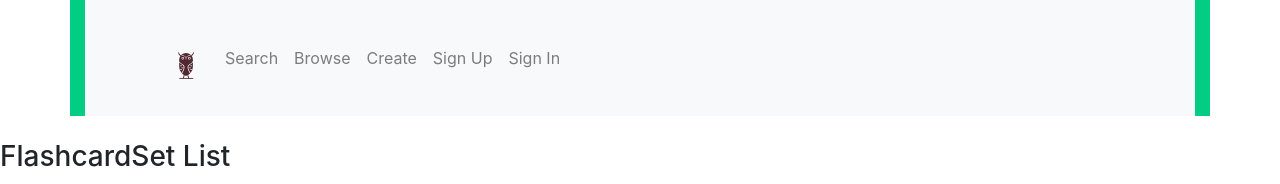
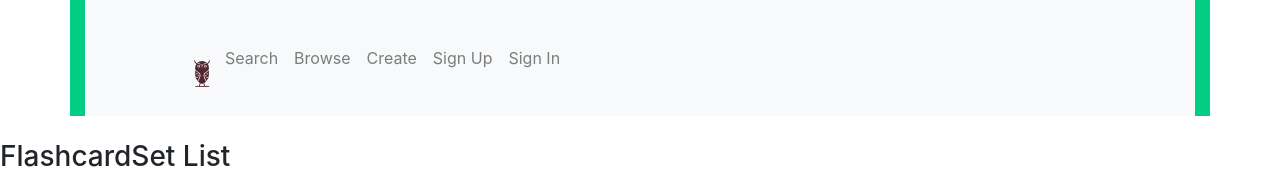
Before and after one commit to panzerama/Dex, a React (Create React App) app: page / in a window 1280 px wide. Shown: the top 184 px of the page. Built offline with nearby package versions, Linux system fonts and the light colour scheme.

Commit message:
Updated image in navbar
Trying to position text and logo size.

```diff
--- a/src/components/navbar.component.js
+++ b/src/components/navbar.component.js
@@ -11,14 +11,13 @@ export default class Navbar extends Component {
             <div className="container">
                 <nav className="navbar navbar-expand-lg navbar-light bg-light">
                     <a class="navbar-brand" target="_blank">
-                    <Logo width="170" height="105" alt="" />
-
+                        <Link to="/" className="nav-link">
+                            <Logo width="170" height="105" alt="" />
+                        </Link>
                     </a>
 
                     <div className="collpase navbar-collapse">
-
                         <ul className="navbar-nav mr-auto">
-
                             <li className="navbar-item">
                             <Link to="/search" className="nav-link">Search</Link>
                             </li>
@@ -34,8 +33,6 @@ export default class Navbar extends Component {
                             <li className="navbar-item">
                             <Link to="/create" className="nav-link">Sign In</Link>
                             </li>
-
-
                         </ul>
                     </div>
                 </nav>
```
